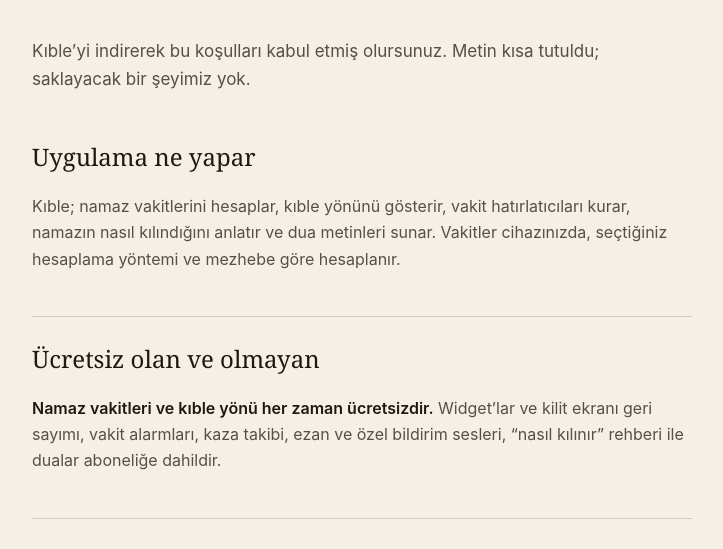
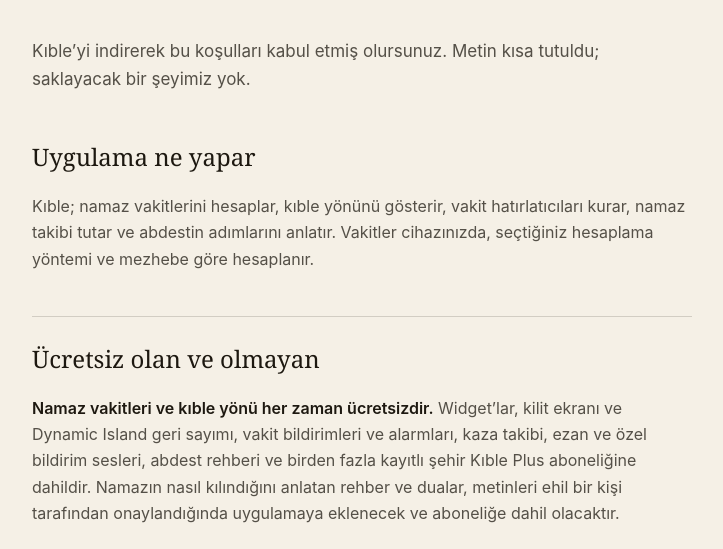
Before and after one commit to mertxsenturk/kible-docs, a plain HTML site: page kosullar.html in a window 1280 px wide. Shown: the part 239-788 px from the top of the page, without its empty margins (278-1001 px from the left). Drawn offline with Linux system fonts and the light colour scheme.

Commit message:
Koşullar ve destek: 1.0 abonelikle çıkıyor
Koşullarda (TR/EN) uygulamanın kapsamı 1.0'a göre: rehber ve dualar içerik
onayından sonra; Kıble Plus'a dahil olanlar güncel liste. Destek sayfasında
"ücretli mi", iptal ve geri yükleme soruları.

Co-Authored-By: Claude Opus 5.5 <noreply@anthropic.com>

```diff
--- a/kosullar.html
+++ b/kosullar.html
@@ -22,17 +22,19 @@
   <h2>Uygulama ne yapar</h2>
   <p>
     Kıble; namaz vakitlerini hesaplar, kıble yönünü gösterir, vakit
-    hatırlatıcıları kurar, namazın nasıl kılındığını anlatır ve dua metinleri
-    sunar. Vakitler cihazınızda, seçtiğiniz hesaplama yöntemi ve mezhebe göre
+    hatırlatıcıları kurar, namaz takibi tutar ve abdestin adımlarını anlatır.
+    Vakitler cihazınızda, seçtiğiniz hesaplama yöntemi ve mezhebe göre
     hesaplanır.
   </p>
 
   <h2>Ücretsiz olan ve olmayan</h2>
   <p>
     <strong>Namaz vakitleri ve kıble yönü her zaman ücretsizdir.</strong>
-    Widget’lar ve kilit ekranı geri sayımı, vakit alarmları, kaza takibi, ezan
-    ve özel bildirim sesleri, “nasıl kılınır” rehberi ile dualar aboneliğe
-    dahildir.
+    Widget’lar, kilit ekranı ve Dynamic Island geri sayımı, vakit bildirimleri
+    ve alarmları, kaza takibi, ezan ve özel bildirim sesleri, abdest rehberi ve
+    birden fazla kayıtlı şehir Kıble Plus aboneliğine dahildir. Namazın nasıl
+    kılındığını anlatan rehber ve dualar, metinleri ehil bir kişi tarafından
+    onaylandığında uygulamaya eklenecek ve aboneliğe dahil olacaktır.
   </p>
 
   <h2>Abonelik</h2>
```
Also changed, not shown: index.html (+6 -6 lines), terms.html (+7 -6 lines).
